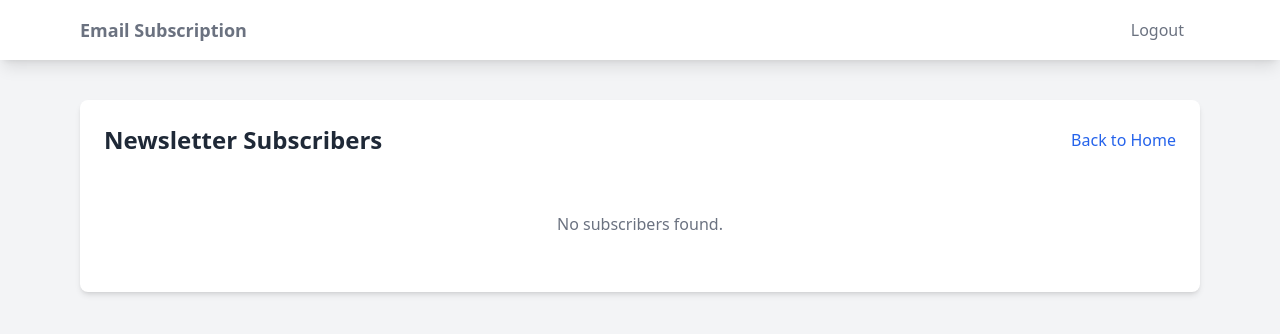
After one commit to somyajain1/database_project_with_ui, a Flask app: template templates/subscribers.html in a window 1280 px wide. The commit adds this page. Shown: the top 334 px of the page. Run offline with Flask 3, Linux system fonts and the light colour scheme; the template is opened without the code that fills it, so the values that code supplies are empty; some libraries are stand-ins or nearby versions.

Commit message:
Add subscribers page with table view

```diff
--- a/app.py
+++ b/app.py
@@ -163,6 +163,27 @@ def get_data():
     except Exception as e:
         return jsonify({"error": str(e)}), 500
 
+@app.route('/subscribers')
+@login_required
+def subscribers_page():
+    try:
+        db = init_firebase()
+        if not db:
+            return "Failed to initialize Firebase", 500
+
+        # Fetch all subscribers
+        subscribers = []
+        docs = db.collection('subscribers').stream()
+        for doc in docs:
+            data = doc.to_dict()
+            data['id'] = doc.id  # Add document ID
+            subscribers.append(data)
+
+        return render_template('subscribers.html', subscribers=subscribers)
+    except Exception as e:
+        print(f"Error fetching subscribers: {e}")
+        return str(e), 500
+
 # Required for Vercel
 app.debug = os.getenv('DEBUG', 'False').lower() == 'true'
 
--- /dev/null
+++ b/templates/subscribers.html
@@ -0,0 +1,77 @@
+<!DOCTYPE html>
+<html lang="en">
+<head>
+    <meta charset="UTF-8">
+    <meta name="viewport" content="width=device-width, initial-scale=1.0">
+    <title>Newsletter Subscribers - Email Subscription</title>
+    <!-- Tailwind CSS -->
+    <script src="https://cdn.tailwindcss.com"></script>
+</head>
+<body class="bg-gray-100">
+    <nav class="bg-white shadow-lg">
+        <div class="max-w-6xl mx-auto px-4">
+            <div class="flex justify-between">
+                <div class="flex space-x-7">
+                    <div>
+                        <a href="/" class="flex items-center py-4">
+                            <span class="font-semibold text-gray-500 text-lg">Email Subscription</span>
+                        </a>
+                    </div>
+                </div>
+                <div class="flex items-center space-x-4">
+                    <a href="/logout" class="py-2 px-4 text-gray-500 hover:text-gray-700">Logout</a>
+                </div>
+            </div>
+        </div>
+    </nav>
+
+    <main class="max-w-6xl mx-auto mt-10 px-4">
+        <div class="bg-white rounded-lg shadow-md p-6">
+            <div class="flex justify-between items-center mb-6">
+                <h1 class="text-2xl font-bold text-gray-800">Newsletter Subscribers</h1>
+                <a href="/" class="text-blue-600 hover:text-blue-800">Back to Home</a>
+            </div>
+
+            {% if subscribers %}
+            <div class="overflow-x-auto">
+                <table class="min-w-full table-auto">
+                    <thead class="bg-gray-50">
+                        <tr>
+                            <th class="px-6 py-3 text-left text-xs font-medium text-gray-500 uppercase tracking-wider">Email</th>
+                            <th class="px-6 py-3 text-left text-xs font-medium text-gray-500 uppercase tracking-wider">Name</th>
+                            <th class="px-6 py-3 text-left text-xs font-medium text-gray-500 uppercase tracking-wider">Status</th>
+                            <th class="px-6 py-3 text-left text-xs font-medium text-gray-500 uppercase tracking-wider">Subscribed On</th>
+                        </tr>
+                    </thead>
+                    <tbody class="bg-white divide-y divide-gray-200">
+                        {% for subscriber in subscribers %}
+                        <tr class="hover:bg-gray-50">
+                            <td class="px-6 py-4 whitespace-nowrap text-sm text-gray-900">{{ subscriber.email }}</td>
+                            <td class="px-6 py-4 whitespace-nowrap text-sm text-gray-900">{{ subscriber.name or 'N/A' }}</td>
+                            <td class="px-6 py-4 whitespace-nowrap">
+                                <span class="px-2 inline-flex text-xs leading-5 font-semibold rounded-full
+                                    {% if subscriber.status == 'active' %}
+                                        bg-green-100 text-green-800
+                                    {% else %}
+                                        bg-gray-100 text-gray-800
+                                    {% endif %}">
+                                    {{ subscriber.status }}
+                                </span>
+                            </td>
+                            <td class="px-6 py-4 whitespace-nowrap text-sm text-gray-900">
+                                {{ subscriber.timestamp.split('T')[0] if subscriber.timestamp else 'N/A' }}
+                            </td>
+                        </tr>
+                        {% endfor %}
+                    </tbody>
+                </table>
+            </div>
+            {% else %}
+            <div class="text-center py-8">
+                <p class="text-gray-500">No subscribers found.</p>
+            </div>
+            {% endif %}
+        </div>
+    </main>
+</body>
+</html>
```
Also changed, not shown: templates/index.html (+3 -7 lines).
